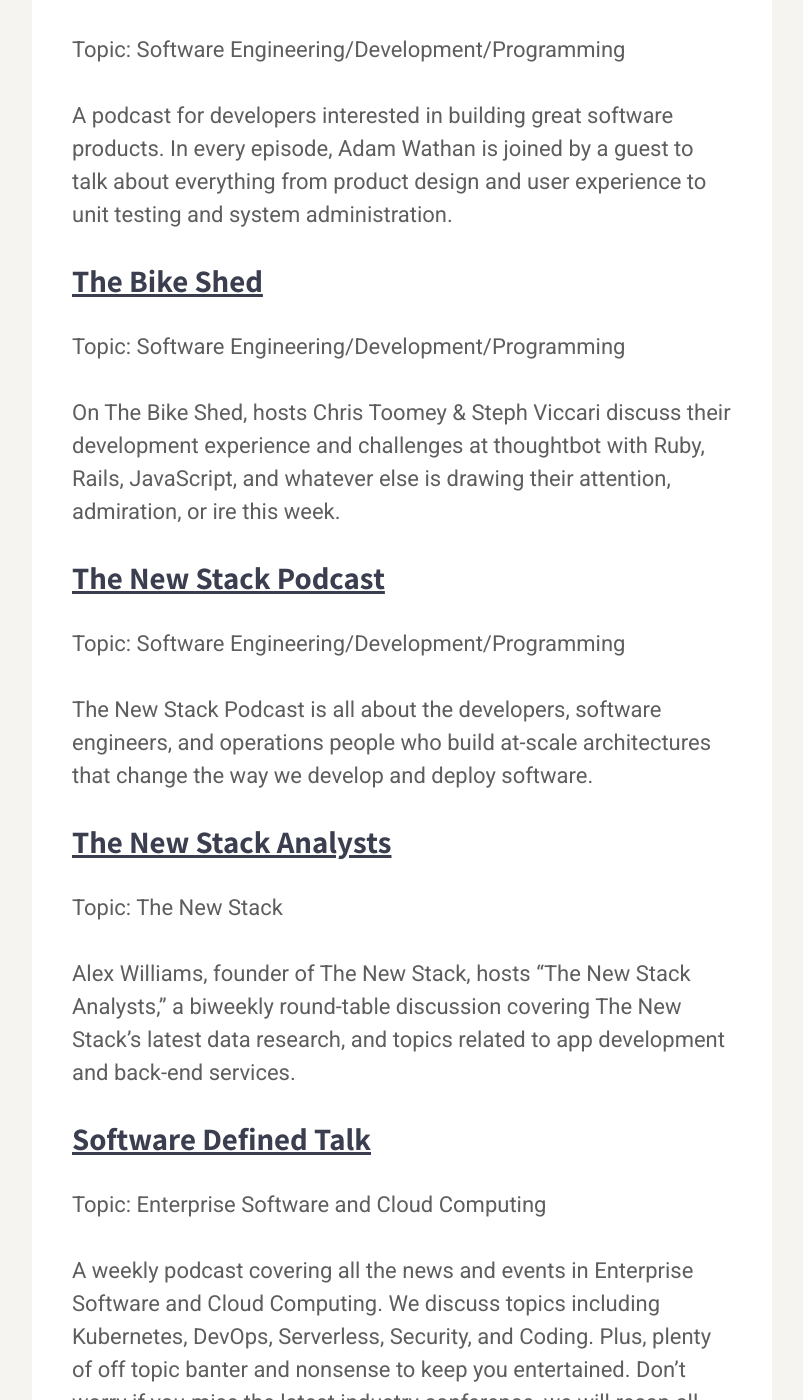
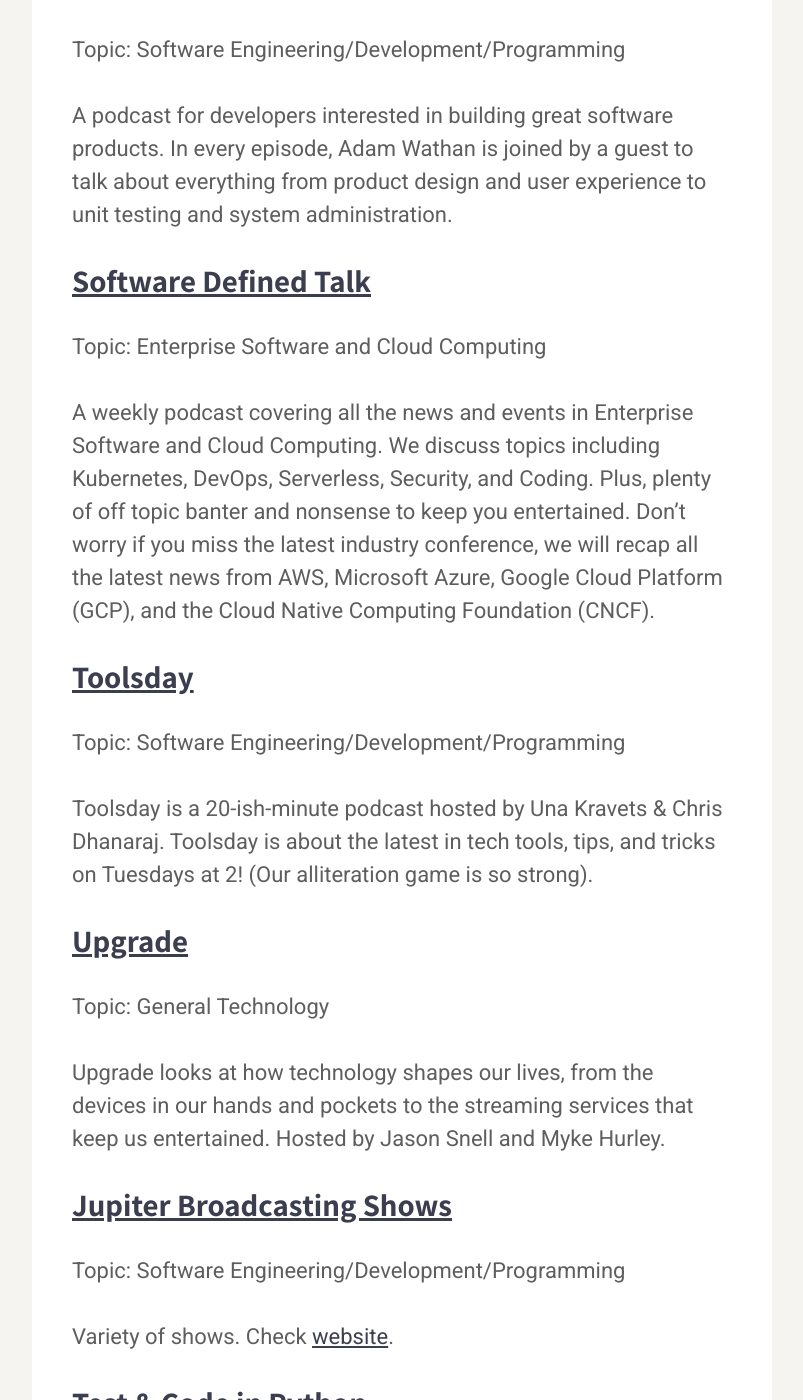
Before and after one commit to karllhughes/learn, a Jekyll site: the page built from _posts/2022-02-12-the-ultimate-list-of-developer-podcasts.md, in a window 1280 px wide and 1400 px high, scrolled down 12999 px. Shown: the whole window, without its empty margins (238-1041 px from the left). Built offline with Jekyll 4.4.1, drawn with Linux system fonts in a browser that asks for light colours; a script that is not in the unit is left out; some of the changed text lies outside the part shown.

Commit message:
Update Posts “2022-02-12-the-ultimate-list-of-developer-podcasts”

```diff
--- a/_posts/2022-02-12-the-ultimate-list-of-developer-podcasts.md
+++ b/_posts/2022-02-12-the-ultimate-list-of-developer-podcasts.md
@@ -232,24 +232,6 @@
 
 A podcast for developers interested in building great software products. In every episode, Adam Wathan is joined by a guest to talk about everything from product design and user experience to unit testing and system administration.
 
-### [The Bike Shed](http://bikeshed.fm/)
-
-Topic: Software Engineering/Development/Programming
-
-On The Bike Shed, hosts Chris Toomey & Steph Viccari discuss their development experience and challenges at thoughtbot with Ruby, Rails, JavaScript, and whatever else is drawing their attention, admiration, or ire this week.
-
-### [The New Stack Podcast](http://thenewstack.io/podcasts/makers/)
-
-Topic: Software Engineering/Development/Programming
-
-The New Stack Podcast is all about the developers, software engineers, and operations people who build at-scale architectures that change the way we develop and deploy software.
-
-### [The New Stack Analysts](http://thenewstack.io/podcasts/analysts/)
-
-Topic: The New Stack
-
-Alex Williams, founder of The New Stack, hosts "The New Stack Analysts," a biweekly round-table discussion covering The New Stack's latest data research, and topics related to app development and back-end services.
-
 ### [Software Defined Talk](http://www.softwaredefinedtalk.com/)
 
 Topic: Enterprise Software and Cloud Computing
@@ -477,12 +459,6 @@
 
 Essential listening for entrepreneurs, product managers, and anyone working in tech today. We break down the concepts you need to know, from Product Management to Growth, Sales to Funding, we'll bring you stories that will inspire and insights that will change the way you think about product and business. Rocketship.fm, produced in partnership with Product Collective, inspires hundreds of thousands of entrepreneurs, developers, marketers, product people, and designers each month. Join us as we dive into everything from product management to growth, culture to sales, and everything in...
 
-### [Giant Robots Smashing Into Other Giant Robots](http://giantrobots.fm/)
-
-Topic: Software Engineering/Development/Programming
-
-A podcast about the design, development, and business of great software. Each week thoughtbot's Chad Pytel and Lindsey Christensen are joined by the people who build and nurture the products we love.
-
 ### [Startups For the Rest of Us](http://www.startupsfortherestofus.com/)
 
 Topic: Entrepreneurship
@@ -605,12 +581,6 @@
 
 Keep Connected is a podcast about the power of community hosted by me, David Siegel, CEO of Meetup. For nearly 20 years, Meetup has fostered connections and inspired lifelong friendships for its members. Ranked among the top 25 CEO podcasts, tune in to hear inspiring stories of how these connections have changed lives and learn from experts who will explain the real impact of community. Keep connected with us today! For podcast questions, topic suggestions, or just to connect, reach out to us at podcast@meetup.com
 
-### [The Ruby on Rails Podcast](http://5by5.tv/rubyonrails)
-
-Topic: Ruby
-
-The Ruby on Rails Podcast, a weekly conversation about Ruby on Rails, open-source software, and the programming profession. Hosted by Brittany Martin and Brian Mariani. Produced by Mirror Placement. Edited by Peachtree Sound.
-
 ### [Ruby Rogues](https://devchat.tv/ruby-rogues/)
 
 Topic: Ruby
@@ -682,12 +652,6 @@
 Topic: Data Science
 
 A podcast on data and how it affects our lives — with Enrico Bertini and Moritz Stefaner
-
-### [Talking Machines](http://www.thetalkingmachines.com/blog/)
-
-Topic: Machine Learning/ AI
-
-Talking Machines is your window into the world of machine learning. Your hosts, Katherine Gorman and Neil Lawrence bring you clear conversations with experts in the field, insightful discussions of industry news, and useful answers to your questions. Machine learning is changing the questions we can ask of the world around us, here we explore how to ask the best questions and what to do with the answers.
 
 ### [The TWIML AI Podcast (formerly This Week in Machine Learning & Artificial Intelligence)](https://twimlai.com/)
 
```
